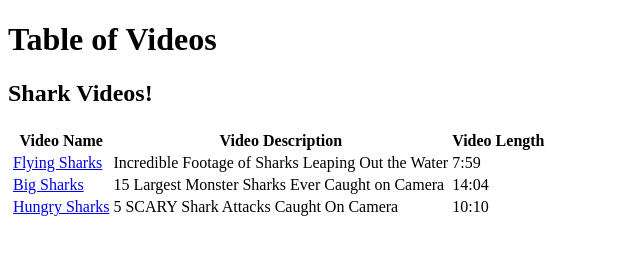
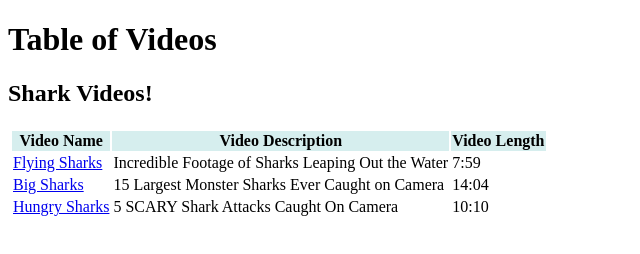
Before and after one commit to NicolasVanderwerf/NicolasVanderwerf.github.io, a plain HTML site: page tables/index.html in a window 1280 px wide. In both pictures the pointer is over the element 278 px from the left and 140 px from the top of the page. Shown: the whole page, without its empty margins (0-640 px from the left). Drawn offline with Linux system fonts and the light colour scheme; files that its build step writes are made by us from their sources.

Commit message:
tables style

```diff
--- a/tables/tablesStyle.css
+++ b/tables/tablesStyle.css
@@ -1,5 +1,11 @@
 table{
+    border-color: black;
     border: 2px;
     padding: 2px;
 
 }
+
+tr:hover{
+    background-color: #D6EEEE;
+    padding: 2px;
+}
```
